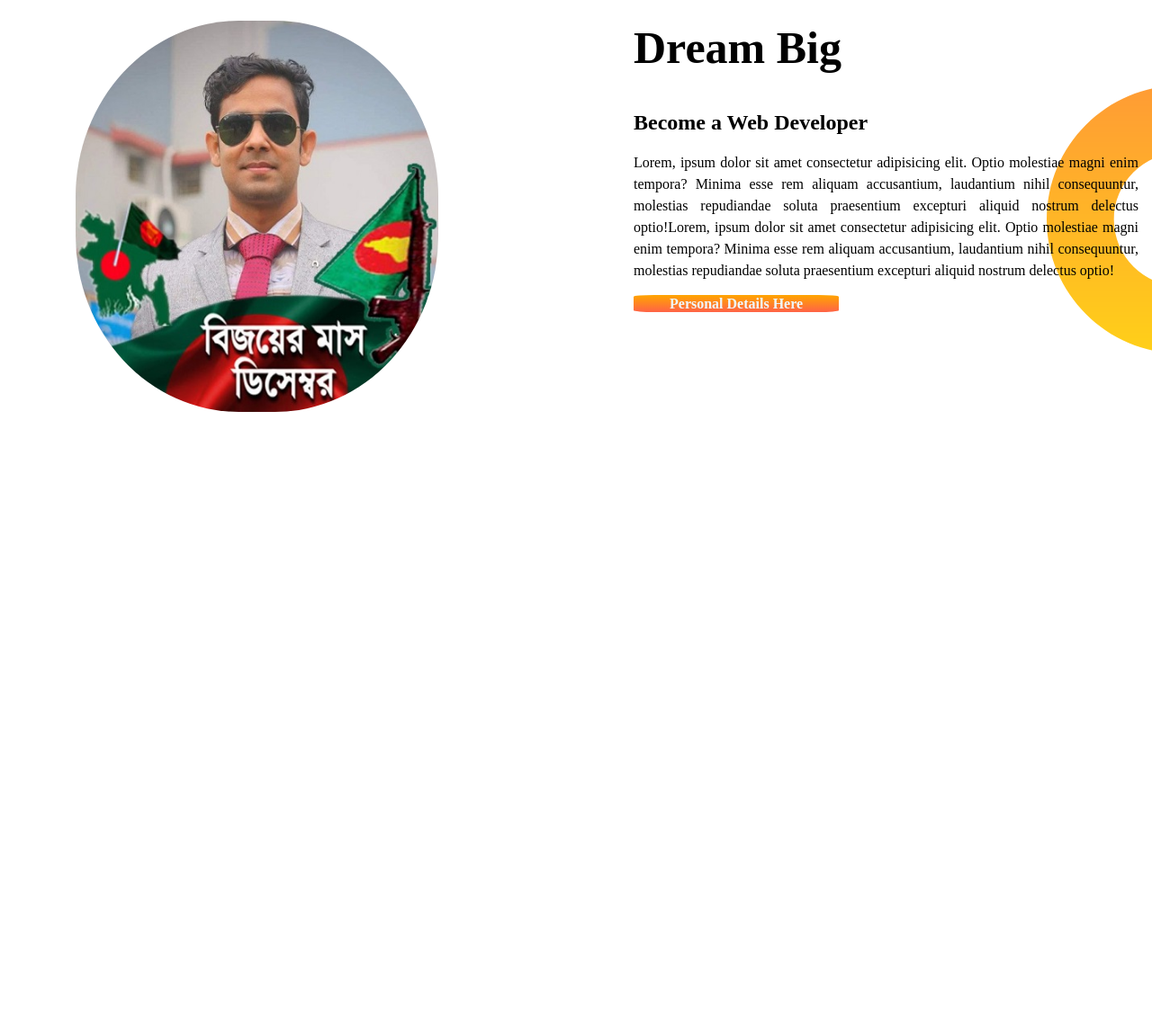
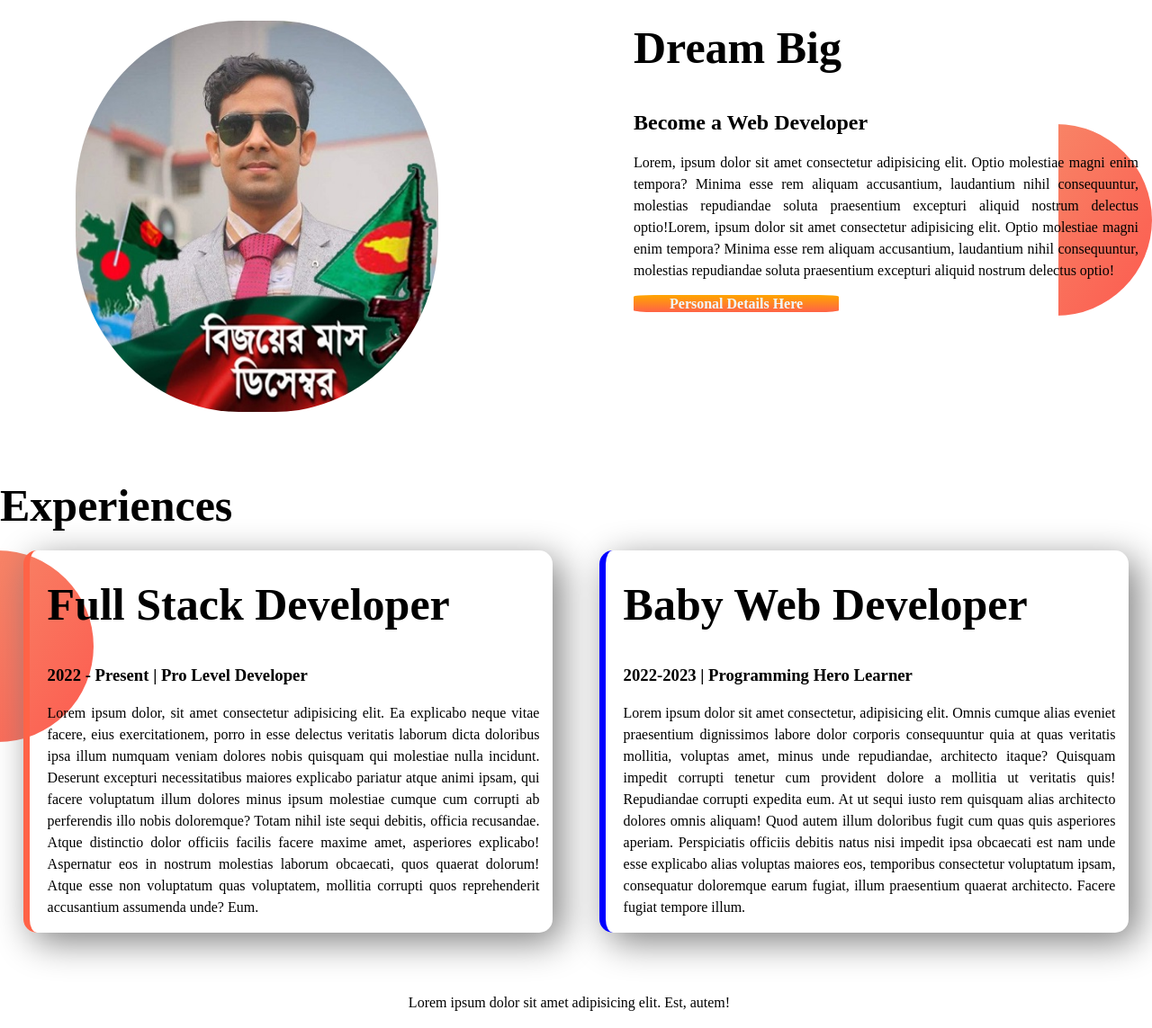
Before and after one commit to Hossain2001/dev-repo, a plain HTML site: page index.html in a window 1280 px wide. Shown: the part 560-1703 px from the top of the page at 90% size. Before the commit the page ends 1072 px from the top, so only its background shows below. Drawn offline with Linux system fonts and the light colour scheme; a web font is replaced by a local one.

Commit message:
styled border added

```diff
--- a/index.html
+++ b/index.html
@@ -12,7 +12,7 @@
 </head>
 <body>
 
-   <section class="header">
+   <section class="header flexible-container">
     <div class="half-width">
         <h1>Welcome to<h1>
        <h1><span class="orange">Md Rifat Hossain </span> World</h1>
@@ -29,7 +29,7 @@
   </div>
 
    </section>
-   <section class="content">
+   <section class="content flexible-container">
         <div class="half-width">
             <img src="images/Md-Hridoy.jpg">
         </div>
@@ -42,5 +42,23 @@
         </div>
    </section>
 
+    <section class="experiences">
+        <h1>Experiences</h1>
+       <div class="flexible-container">
+        <div id="full-stack-developer" class="experience-item">
+            <h1>Full Stack Developer</h1>
+            <h3>2022 - Present | Pro Level Developer</h3>
+            <p>Lorem ipsum dolor, sit amet consectetur adipisicing elit. Ea explicabo neque vitae facere, eius exercitationem, porro in esse delectus veritatis laborum dicta doloribus ipsa illum numquam veniam dolores nobis quisquam qui molestiae nulla incidunt. Deserunt excepturi necessitatibus maiores explicabo pariatur atque animi ipsam, qui facere voluptatum illum dolores minus ipsum molestiae cumque cum corrupti ab perferendis illo nobis doloremque? Totam nihil iste sequi debitis, officia recusandae. Atque distinctio dolor officiis facilis facere maxime amet, asperiores explicabo! Aspernatur eos in nostrum molestias laborum obcaecati, quos quaerat dolorum! Atque esse non voluptatum quas voluptatem, mollitia corrupti quos reprehenderit accusantium assumenda unde? Eum.</p>
+        </div>
+        <div id="baby-web-developer" class="experience-item">
+            <h1>Baby Web Developer</h1>
+            <h3>2022-2023 | Programming Hero Learner</h3>
+            <p>Lorem ipsum dolor sit amet consectetur, adipisicing elit. Omnis cumque alias eveniet praesentium dignissimos labore dolor corporis consequuntur quia at quas veritatis mollitia, voluptas amet, minus unde repudiandae, architecto itaque? Quisquam impedit corrupti tenetur cum provident dolore a mollitia ut veritatis quis! Repudiandae corrupti expedita eum. At ut sequi iusto rem quisquam alias architecto dolores omnis aliquam! Quod autem illum doloribus fugit cum quas quis asperiores aperiam. Perspiciatis officiis debitis natus nisi impedit ipsa obcaecati est nam unde esse explicabo alias voluptas maiores eos, temporibus consectetur voluptatum ipsam, consequatur doloremque earum fugiat, illum praesentium quaerat architecto. Facere fugiat tempore illum.</p>
+        </div>
+       </div>
+    </section>
 </body>
+<footer>
+    <p>Lorem ipsum dolor sit amet adipisicing elit. Est, autem! </p>
+</footer>
 </html>
--- a/style.css
+++ b/style.css
@@ -19,7 +19,7 @@ p{
 .orange{
     color: orangered;
 }
-section{
+.flexible-container{
     display: flex;
     padding-bottom: 50px;
 }
@@ -53,3 +53,29 @@ section{
     background-repeat: no-repeat;
     background-position:right;
 }
+
+.flexible-container{
+    background-image: url(images/exp-bg.png);
+    background-repeat: no-repeat;
+}
+
+.experience-item{
+    width: 46%;
+    margin-left: 2%;
+    margin-right: 2%;
+    padding-left: 20px;
+    padding-top: 10px;
+    box-shadow: 10px 10px 40px gray;
+    border-radius: 15px;
+
+
+}
+#full-stack-developer{
+    border-left: 7px solid tomato;
+}
+#baby-web-developer{
+    border-left: 7px solid blue;
+}
+footer p{
+    text-align: center;
+}
```
